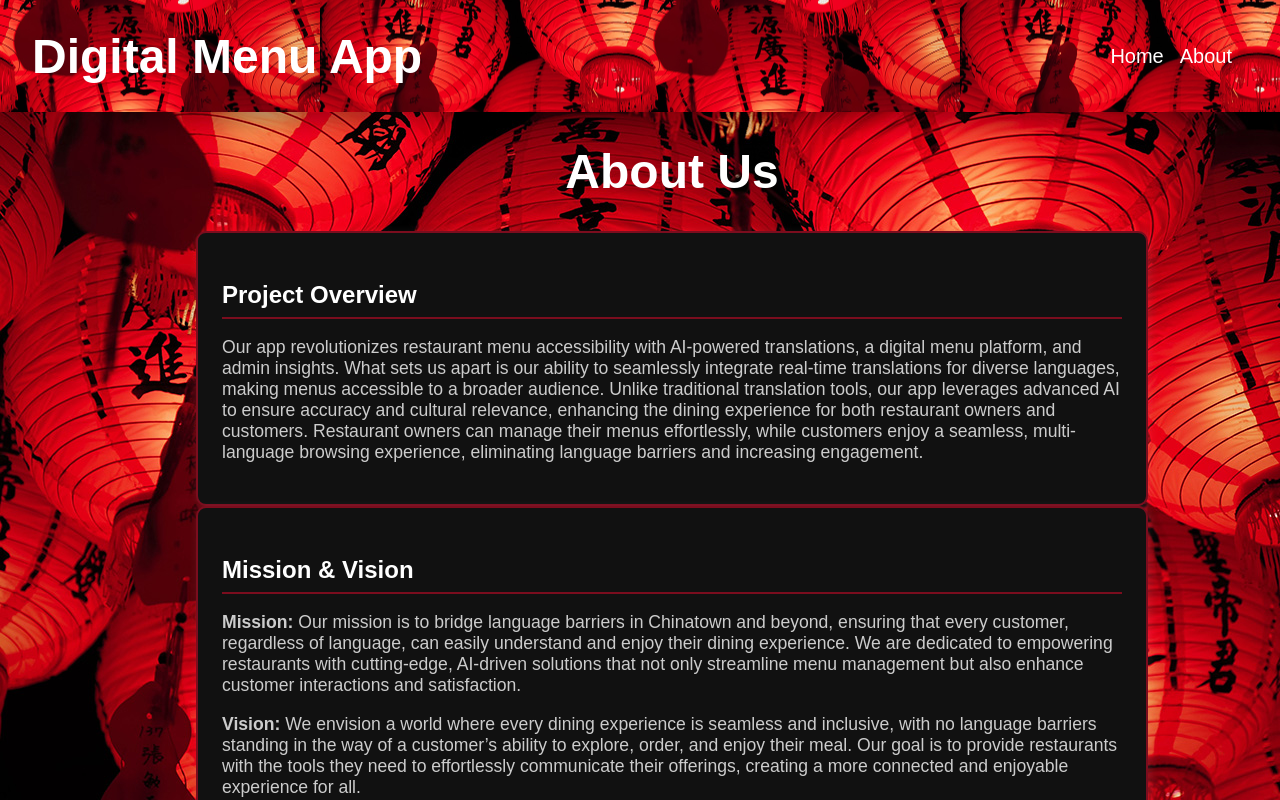
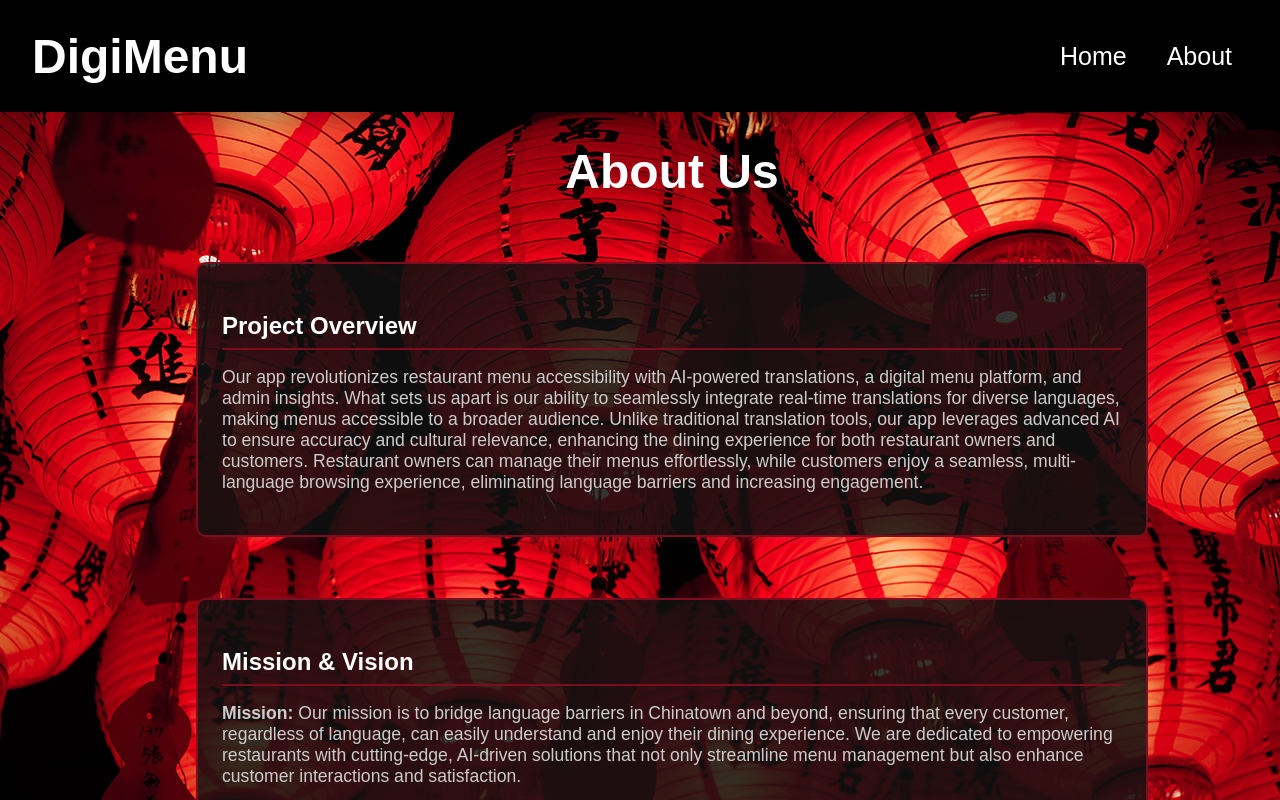
Before and after one commit to alexliao95311/menu-catalog, a React (Vite) app in the folder frontend/: page /about in a window 1280 px wide. Shown: the top 800 px of the page. Built offline with nearby package versions, Linux system fonts and the light colour scheme.

Commit message:
minro changes and nav balck

```diff
--- a/frontend/index.html
+++ b/frontend/index.html
@@ -2,7 +2,7 @@
 <html lang="en">
   <head>
     <meta charset="UTF-8" />
-    <title>Digital Menu App</title>
+    <title>DigiMenu</title>
     <meta name="viewport" content="width=device-width, initial-scale=1.0" />
   </head>
   <body>
--- a/frontend/src/App.tsx
+++ b/frontend/src/App.tsx
@@ -25,7 +25,7 @@ function App() {
         {/* Navbar */}
         <nav
           style={{
-            backgroundImage: `url(${backgroundIMG})`,
+            backgroundColor: "black",
             backgroundSize: '50%',
             backgroundPosition: 'center',
             backgroundRepeat: 'repeat',
@@ -44,18 +44,18 @@ function App() {
           }}
         >
           <div className="logo" style={{ fontSize: '1.5rem', fontWeight: 'bold' }}>
-            <h1 style={{ fontSize: '200%' }}>Digital Menu App</h1>
+            <h1 style={{ fontSize: '200%' }}>DigiMenu</h1>
           </div>
           <div>
             <Link
               to="/"
-              style={{ marginRight: '1rem', color: 'white', textDecoration: 'none', fontSize: "20px" }}
+              style={{ marginRight: '1rem', color: 'white', textDecoration: 'none', fontSize: "25px", margin:"40px" }}
             >
               Home
             </Link>
             <Link
               to="/about"
-              style={{ marginRight: '1rem', color: 'white', textDecoration: 'none', fontSize: "20px" }}
+              style={{ marginRight: '1rem', color: 'white', textDecoration: 'none', fontSize: "25px" }}
             >
               About
             </Link>
--- a/frontend/src/pages/About.css
+++ b/frontend/src/pages/About.css
@@ -49,16 +49,17 @@ body {
 
 /* Card Layout */
 .cards {
-  background: var(--dark-gray); /* Dark Gray Box */
+  background-color: #111111d6;
   padding: 1.5rem;
   border-radius: 10px;
   border: 2px solid var(--primary-color); /* Red Border */
-  box-shadow: 2px 2px 10px rgba(255, 255, 255, 0.1);
+  box-shadow: 2px 2px 10px rgba(255, 255, 255, 0.058);
   transition: box-shadow 0.3s ease-in-out, border 0.3s ease-in-out;
   text-align: left;
   position: relative;
   width: 100%; /* Make cards responsive */
   max-width: 900px; /* Limit card width */
+  margin: 3%
 }
 
 .card:hover {
--- a/frontend/src/pages/Home.css
+++ b/frontend/src/pages/Home.css
@@ -10,6 +10,7 @@ body {
   height: 100vh;
   overflow-x: hidden;
   background: url('./redlantern.jpeg') no-repeat center center/cover;
+
 }
 
 /* Header Styling */
--- /dev/null
+++ b/package.json
@@ -0,0 +1,5 @@
+{
+  "dependencies": {
+    "qrcode.react": "^4.2.0"
+  }
+}
```
Also changed, not shown: 1 other file (tests, documents, lock files or other folders).
